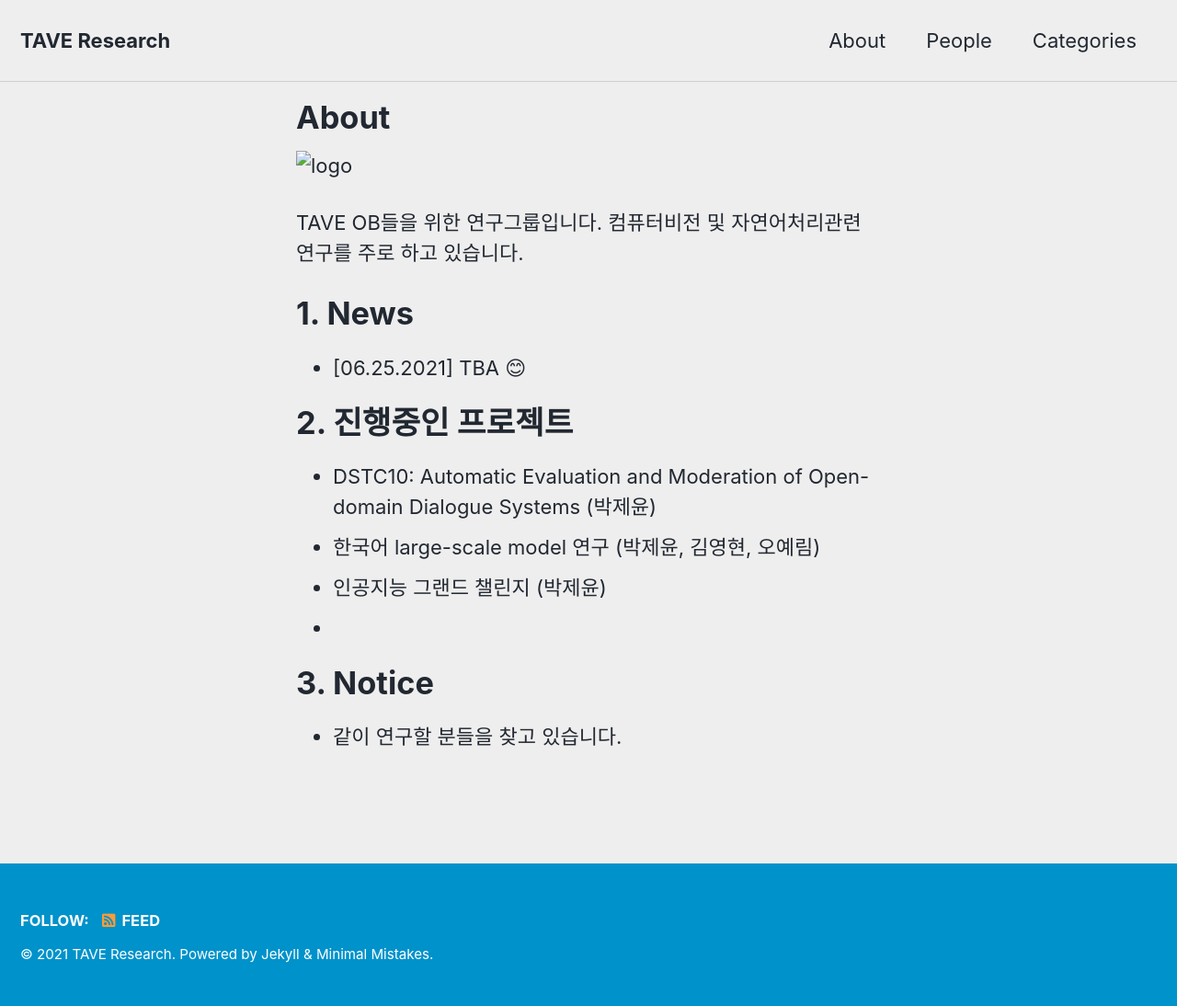
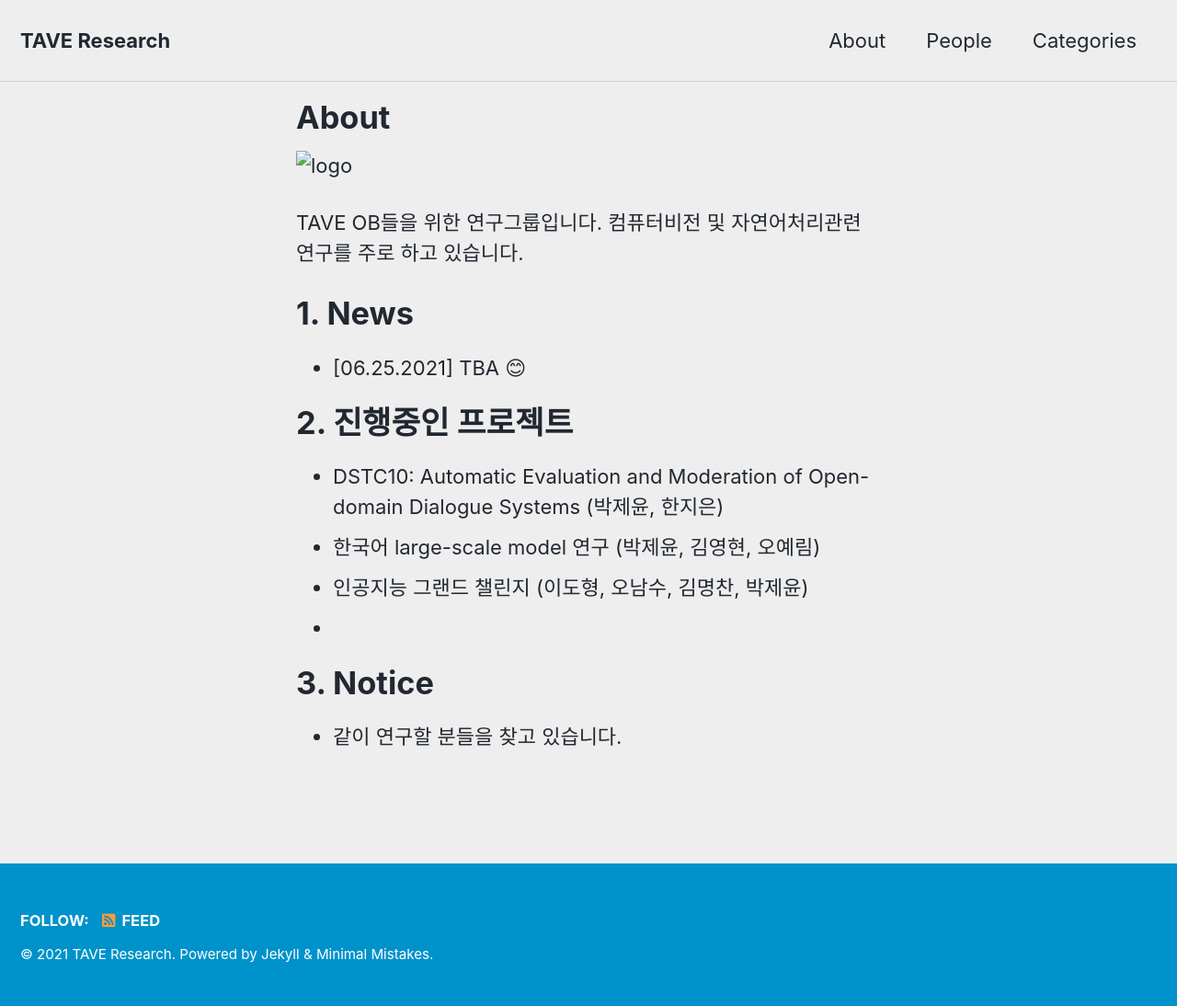
Before and after one commit to TAVEResearch/TAVEResearch.github.io, a Jekyll site: the page built from about.md, in a window 1280 px wide. Shown: the whole page at 92% size. Built offline with Jekyll 4.4.1, drawn with Linux system fonts in a browser that asks for light colours; cached includes are drawn as plain includes.

Commit message:
Update about.md

```diff
--- a/about.md
+++ b/about.md
@@ -15,9 +15,9 @@ TAVE OB들을 위한 연구그룹입니다. 컴퓨터비전 및 자연어처리
 
 # 2. 진행중인 프로젝트
 
-- DSTC10: Automatic Evaluation and Moderation of Open-domain Dialogue Systems (박제윤)
+- DSTC10: Automatic Evaluation and Moderation of Open-domain Dialogue Systems (박제윤, 한지은)
 - 한국어 large-scale model 연구 (박제윤, 김영현, 오예림)
-- 인공지능 그랜드 챌린지 (박제윤)
+- 인공지능 그랜드 챌린지 (이도형, 오남수, 김명찬, 박제윤)
 -
 
 # 3. Notice
```
